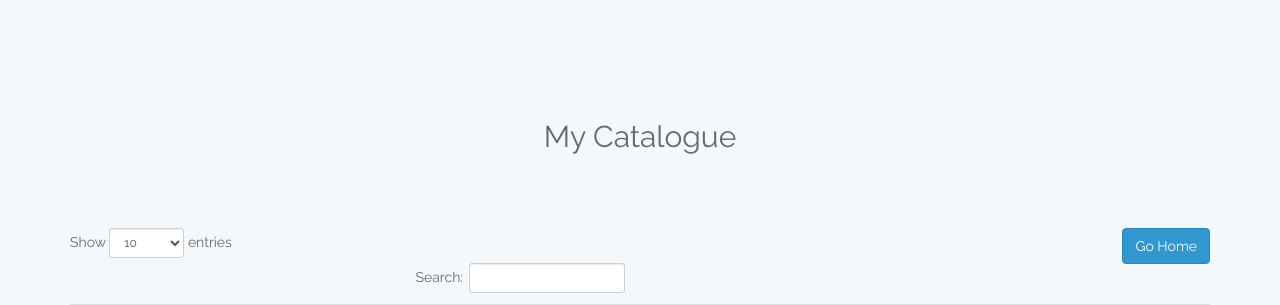
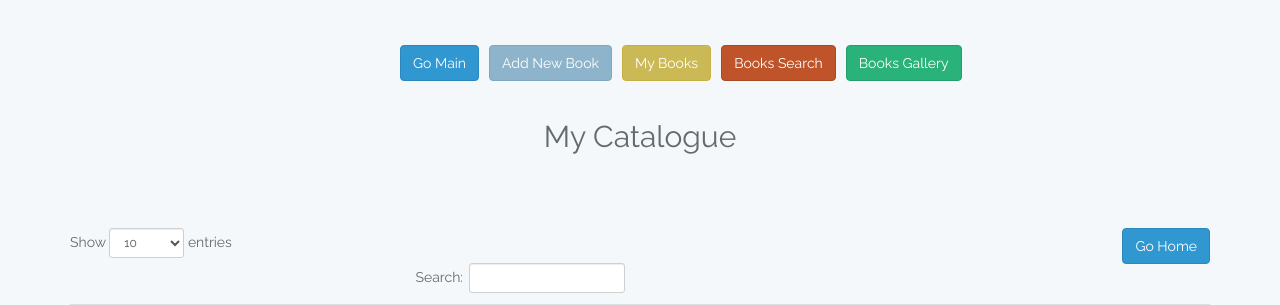
Before and after one commit to phpac2017/booklibrary, a Laravel app: page /mylist in a window 1280 px wide. Shown: the top 305 px of the page. Run offline with Laravel 8, Linux system fonts and the light colour scheme; a user stored in the database is signed in; data comes from the database, SQL or seed files in the repository; settings files or empty folders that the repository lacks are supplied; some web fonts are replaced.

Commit message:
Files Updated

```diff
--- a/resources/views/crud/mylist.blade.php
+++ b/resources/views/crud/mylist.blade.php
@@ -2,6 +2,13 @@
 
 @extends('master')
 @section('content')
+<div class ="menu">
+	<a href="{{ url('/crud/show') }}" class="btn btn-success go_home">Books Gallery</a>
+	<a href="{{ url('/live_search') }}" class="btn btn-danger go_home">Books Search</a>
+	<a href="{{ url('/mylist') }}" class="btn btn-warning go_home">My Books</a>
+	<a href="{{ url('/crud/create') }}" class="btn btn-info go_home">Add New Book</a>
+	<a href="{{ url('/') }}" class="btn btn-primary go_home">Go Main</a>
+</div>
   <div class="container">
   <h2 class="header_title"> My Catalogue </h2>
     <a href="{{ url('/crud') }}" class="btn btn-primary go_home">Go Home</a>
```
